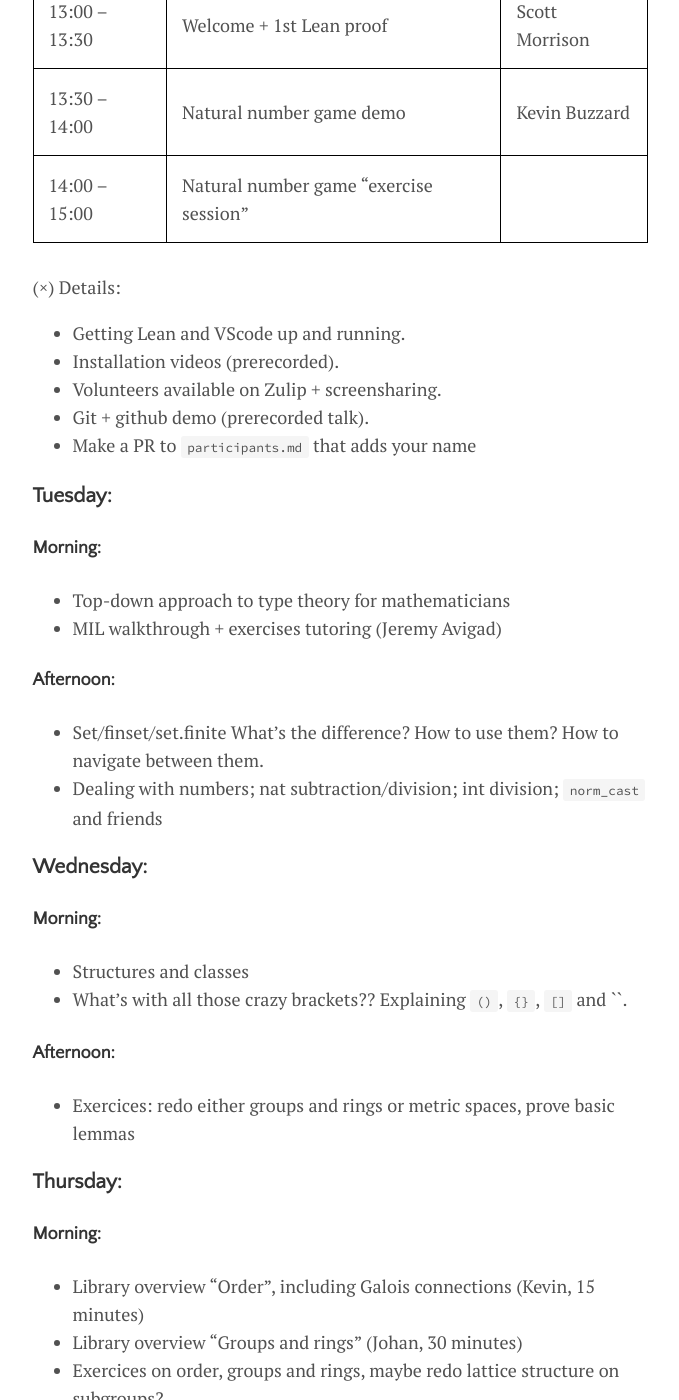
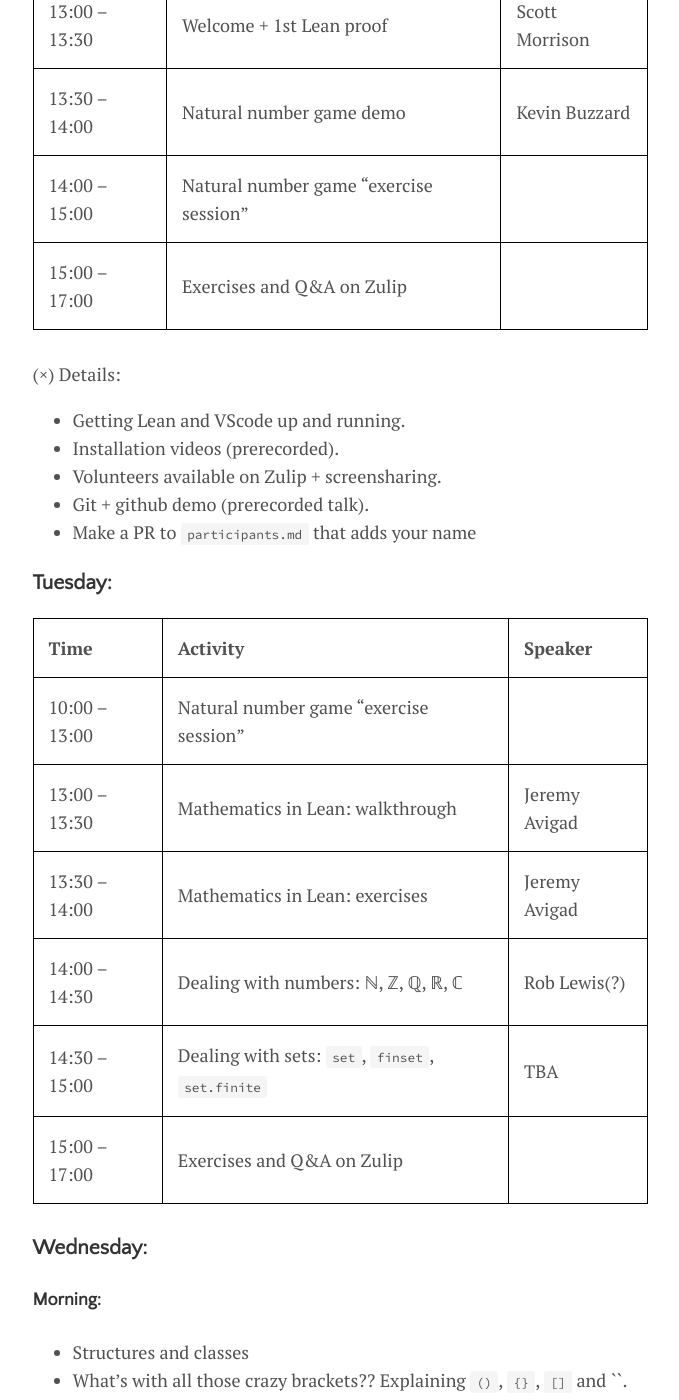
Before and after one commit to leanprover-community/lftcm2020, a Jekyll site: the page built from schedule.md, in a window 1280 px wide and 1400 px high, scrolled down 479 px. Shown: the whole window, without its empty margins (300-979 px from the left). Built offline with Jekyll 4.4.1, drawn with Linux system fonts in a browser that asks for light colours.

Commit message:
Schedule for Tuesday

```diff
--- a/schedule.md
+++ b/schedule.md
@@ -17,6 +17,7 @@ Time | Activity | Speaker
 13:00 -- 13:30 | Welcome + 1st Lean proof | Scott Morrison
 13:30 -- 14:00 | Natural number game demo | Kevin Buzzard
 14:00 -- 15:00 | Natural number game “exercise session” |
+15:00 -- 17:00 | Exercises and Q&A on Zulip |
 
 (×) Details:
 
@@ -27,13 +28,15 @@ Time | Activity | Speaker
 * Make a PR to `participants.md` that adds your name
 
 ### Tuesday:
-####   Morning:
-* Top-down approach to type theory for mathematicians
-* MIL walkthrough + exercises tutoring (Jeremy Avigad)
 
-####   Afternoon:
-* Set/finset/set.finite What's the difference? How to use them?  How to navigate between them.
-* Dealing with numbers; nat subtraction/division; int division; `norm_cast` and friends
+Time | Activity | Speaker
+---- | -------- | -------
+10:00 -- 13:00 | Natural number game “exercise session” |
+13:00 -- 13:30 | Mathematics in Lean: walkthrough                 | Jeremy Avigad
+13:30 -- 14:00 | Mathematics in Lean: exercises                   | Jeremy Avigad
+14:00 -- 14:30 | Dealing with numbers: ℕ, ℤ, ℚ, ℝ, ℂ              | Rob Lewis(?)
+14:30 -- 15:00 | Dealing with sets: `set`, `finset`, `set.finite` | TBA
+15:00 -- 17:00 | Exercises and Q&A on Zulip |
 
 ### Wednesday:
 ####   Morning:
```
